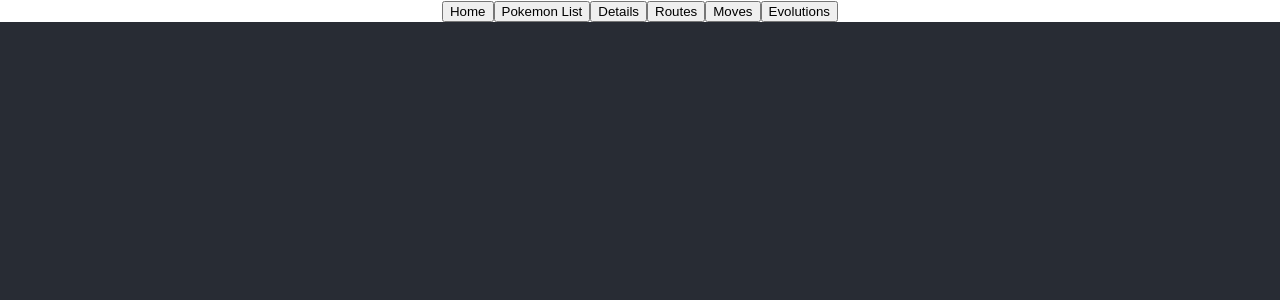
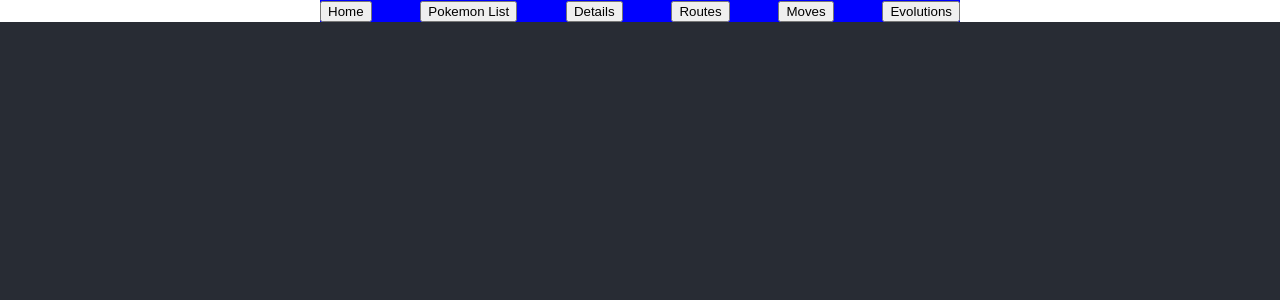
Before and after one commit to llucasls/pokebook, a React (Create React App) app: page /pokemonlist in a window 1280 px wide. Shown: the top 300 px of the page. Built offline with nearby package versions, Linux system fonts and the light colour scheme; no server answers.

Commit message:
feat: change navigation bar style

```diff
--- a/src/components/NavBar/index.tsx
+++ b/src/components/NavBar/index.tsx
@@ -1,14 +1,17 @@
 import NavButton from '../NavButton';
+import "./style.css";
 
 function NavBar() {
   return (
     <nav>
+      <div>
         <NavButton label="Home" path="/" />
         <NavButton label="Pokemon List" path="/pokemonlist" />
         <NavButton label="Details" path="/details" />
         <NavButton label="Routes" path="/routes" />
         <NavButton label="Moves" path="/moves" />
         <NavButton label="Evolutions" path="/evolutions" />
+      </div>
     </nav>
   );
 }
--- /dev/null
+++ b/src/components/NavBar/style.css
@@ -0,0 +1,12 @@
+nav {
+  display: flex;
+  justify-content: center;
+  width: 100%;
+}
+
+nav div {
+  display: flex;
+  justify-content: space-between;
+  width: 50%;
+  background-color: blue;
+}
```
Lines whose indentation alone changed are shown as unchanged.
